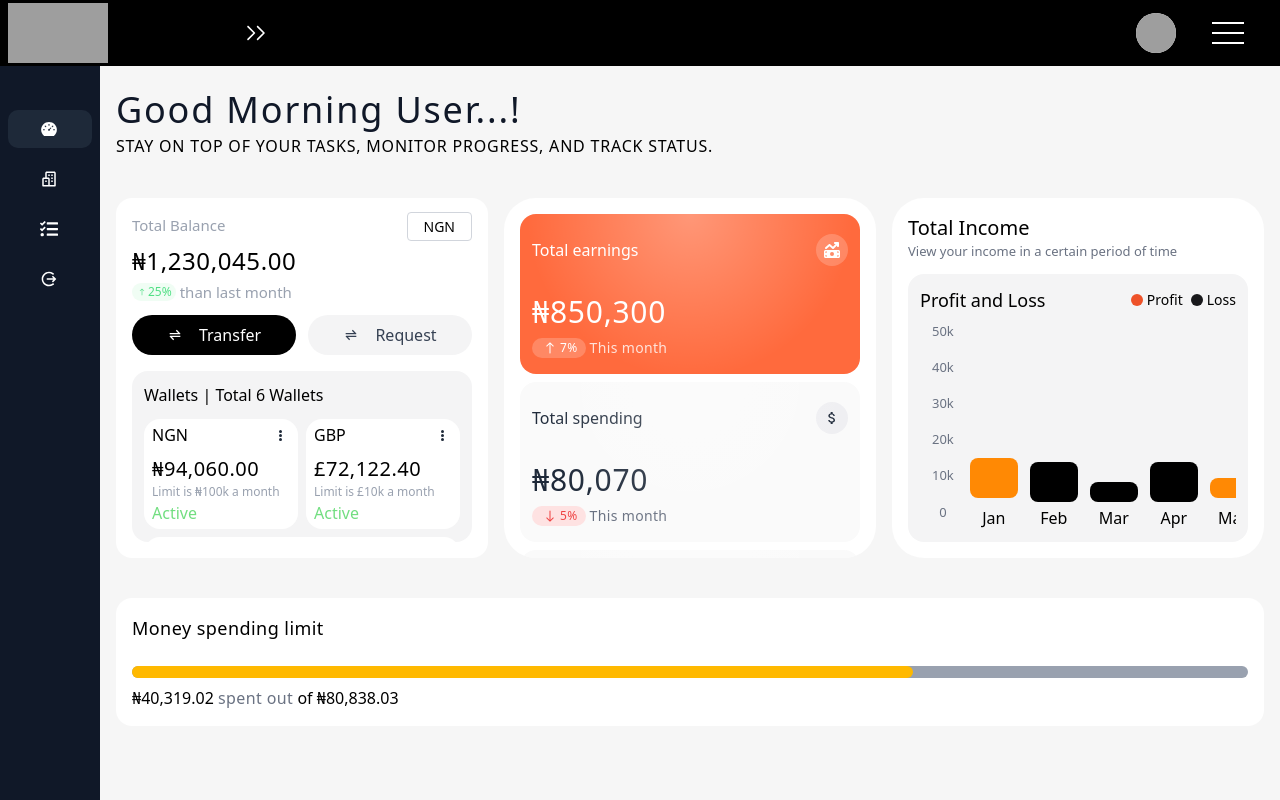
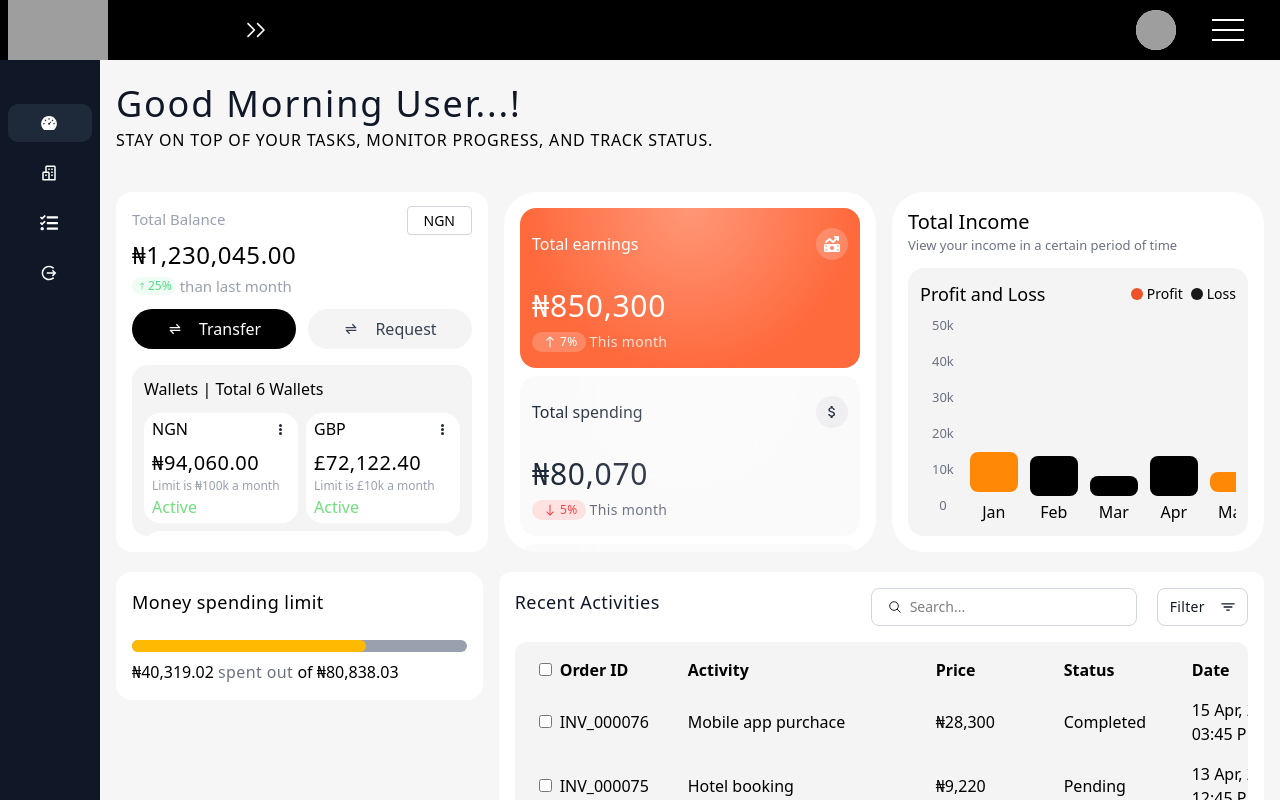
Before and after one commit to varundevgan/gsapDashboard, a React (Vite) app: page /dashboard/home in a window 1280 px wide. Built offline with nearby package versions, Linux system fonts and the light colour scheme; grey boxes are pictures that could not be loaded; the HTML template or start-up script is replaced by a standard one.

Commit message:
issue in table

```diff
--- a/src/components/Home.jsx
+++ b/src/components/Home.jsx
@@ -139,9 +139,36 @@ const Home = () => {
     }
   ]
 
-  const tableTH = [
-  'order','newOrder','againOrder'
-  ]
+ const tableTd = [
+  {
+    order: 'INV_000076',
+    activity: 'Mobile app purchace',
+    price: '₦28,300',
+    status:'Completed',
+    date:'15 Apr, 2026 03:45 PM'
+  },
+  {
+    order: 'INV_000075',
+    activity: 'Hotel booking',
+    price: '₦9,220',
+    status:'Pending',
+    date:'13 Apr, 2026 12:45 PM'
+  },
+  {
+    order: 'INV_000074',
+    activity: 'Flight ticket booking',
+    price: '₦12,500',
+    status:'In progress',
+    date:'11 Apr, 2026 10:45 AM'
+  },
+  {
+    order: 'INV_000073',
+    activity: 'Grocery purchase',
+    price:'₦5,303',
+    status:'Completed',
+    date:'02 Apr, 2026 09:45 PM'
+  },
+ ]
 
   return (
     <div className='flex-1 h-full text-black px-4 py-6 bg-[#f6f6f6] overflow-y-scroll '>
@@ -164,7 +191,7 @@ const Home = () => {
       <p className='uppercase tracking-wider mt-1'>Stay on top of your tasks, monitor progress, and track status.</p>
       </div>
 
-      <section className='grid grid-cols-1 md:grid-cols-2 xl:grid-cols-3 gap-4 mt-10 mb-10'>
+      <section className='grid grid-cols-1 md:grid-cols-2 xl:grid-cols-3 gap-4 mt-10 mb-5'>
         <div className='bg-white flex flex-col max-h-full md:max-h-90 rounded-2xl p-4'>
           {/* head */}
            <div className='w-full flex items-start justify-between'>
@@ -274,8 +301,8 @@ const Home = () => {
         </div>
       </section>
 
-      <main className='flex gap-4'>
-        <div className='flex flex-1 flex-col h-full'>
+      <main className='flex max-w-full lg:flex-row flex-col flex-wrap justify-between gap-4 mb-20'>
+        <div className='flex flex-1 flex-col'>
           <div className='w-full bg-white rounded-2xl p-4 flex flex-col justify-between h-32'>
             <h2 className='font-[500] text-lg tracking-wide'>Money spending limit</h2>
             <div className='flex flex-col gap-2 w-full'>
@@ -290,6 +317,56 @@ const Home = () => {
           </div>
         </div>
 
+          {/* table */}
+          <div className='h-full flex-2 flex flex-col gap-4 justify-between bg-white rounded-xl p-4 overflow-scroll'>
+              <div className='h-full w-full flex justify-between'>
+                <div className=''>
+                  <h2 className='text-lg text-gray-900 tracking-wide'>Recent Activities</h2>
+                </div>
+                <div className='flex items-center gap-5'>
+                  <div className='flex items-center  px-4 py-2 border border-gray-300 rounded-lg text-sm'>
+                    <IoSearchOutline />
+                    <input
+                      className='outline-none px-2'
+                      type="text"
+                      placeholder='Search...'
+                    />
+                  </div>
+                    <button className='text-gray-900 text-sm tracking-wide border border-gray-300 rounded-lg gap-4 py-2 px-3 flex items-center cursor-pointer'>
+                      Filter
+                      <IoFilterSharp />
+                    </button>
+                </div>
+              </div>
+
+              <div className='w-full bg-[#f4f4f5] rounded-xl px-4  overflow-scroll'>
+                <table className='w-full justify-start border-separate border-spacing-y-4 border-spacing-x-2'>
+                  <thead>
+                    <tr>
+                    <th className='text-left'><input type="checkbox" /></th>
+                    <th className='text-left'>Order ID</th>
+                    <th className='text-left'>Activity</th>
+                    <th className='text-left'>Price</th>
+                    <th className='text-left'>Status</th>
+                    <th className='text-left'>Date</th>
+                  </tr>
+                  </thead>
+                  <tbody className='h-full w-full '>
+                    {tableTd.map((td,index)=>(
+                      <tr key={index} className='h-10'>
+                        <td className=''><input type="checkbox" /></td>
+                        <td className='min-w-30'>{td.order}</td>
+                        <td className='min-w-60'>{td.activity}</td>
+                        <td className='min-w-30'>{td.price}</td>
+                        <td className='min-w-30'>{td.status}</td>
+                        <td className='min-w-30'>{td.date}</td>
+                        <td className=' text-center'>...</td>
+                      </tr>
+                    ))}
+                  </tbody>
+                </table>
+              </div>
+          </div>
       </main>
     </div>
   )
--- a/src/features/Sidebar.jsx
+++ b/src/features/Sidebar.jsx
@@ -20,7 +20,7 @@ const Sidebar = ({rotated,width}) => {
         className='w-75 mx-auto  md:m-0 md:w-full h-full flex flex-col px-2 py-8'>
         <ul className='w-full '>
           <li className='flex justify-center md:block'>
-            <NavLink to='/dashboard/home' className={({isActive})=>`flex items-center ${isActive ? 'bg-gray-800' : ''} ${rotated ? 'text-xl' : 'textlg'} gap-2  max-w-[80%] w-full justify-center md:justify-start md:max-w-full text-white my-3 rounded-[10px] hover:bg-blue-400 px-8 py-2.5 text-2xl md:text-lg`}><AiFillDashboard  /> <span className={`${rotated ? 'hidden' : 'inline'}`}>Dashboard</span></NavLink>
+            <NavLink to='/dashboard/home' className={({isActive})=>`flex items-center ${isActive ? 'bg-gray-800' : ''} ${rotated ? 'text-xl' : 'textlg'} gap-2  max-w-[80%] w-full justify-center md:justify-start md:max-w-full text-white my-3 rounded-[10px] hover:bg-blue-400 px-8 py-2.5 text-2xl md:text-lg`}><AiFillDashboard /> <span className={`${rotated ? 'hidden' : 'inline'}`}>Dashboard</span></NavLink>
           </li>
           <li className='flex justify-center md:block'>
             <NavLink to='/dashboard/companies' className={({isActive})=>`flex items-center ${isActive ? 'bg-gray-800' : ''} gap-2  max-w-[80%] w-full justify-center md:justify-start md:max-w-full text-white my-3 rounded-[10px] hover:bg-blue-400 px-8 py-2.5 text-2xl md:text-lg`} href="#"><BiBuildings /> <span className={`${rotated ? 'hidden' : 'inline'}`}>Companies</span></NavLink>
```
